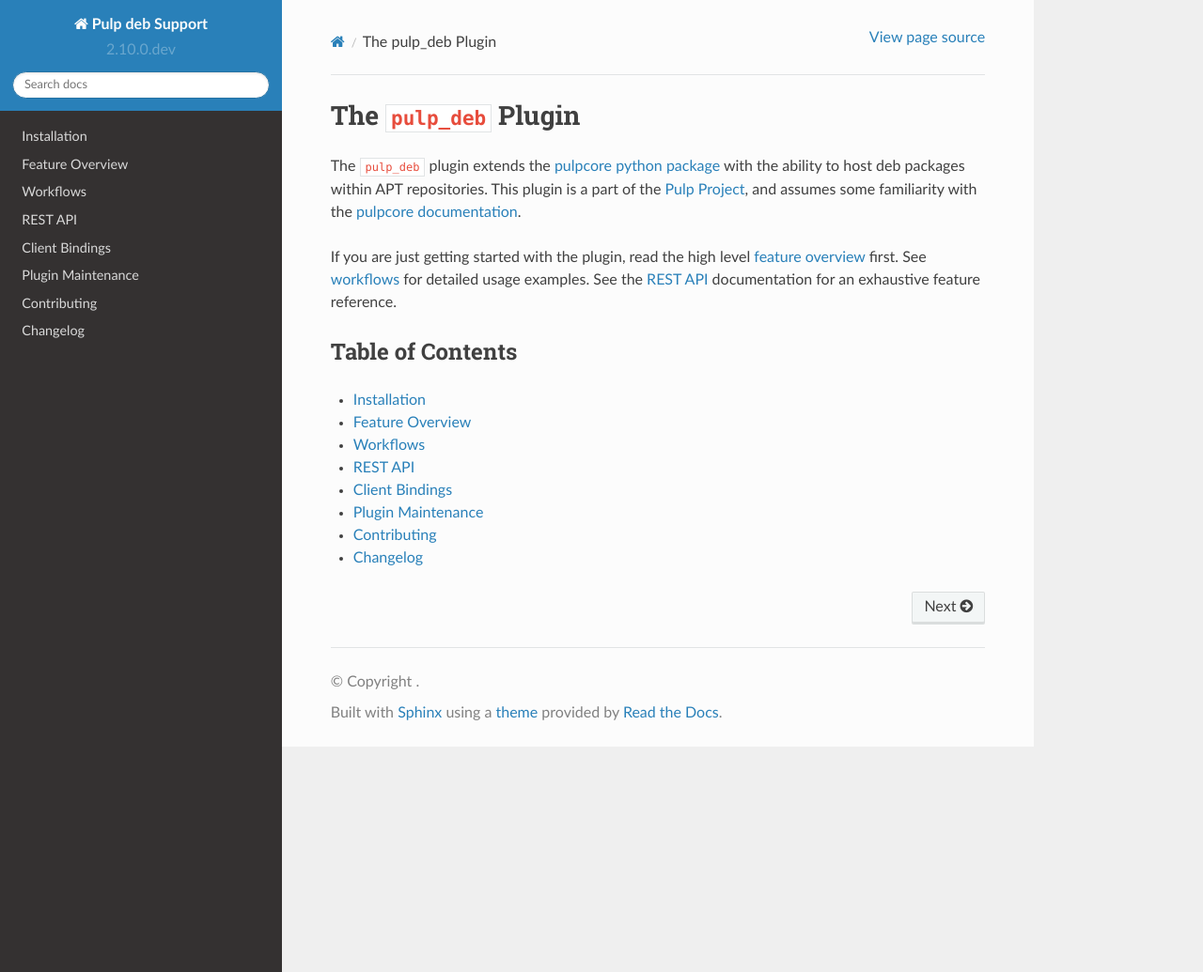
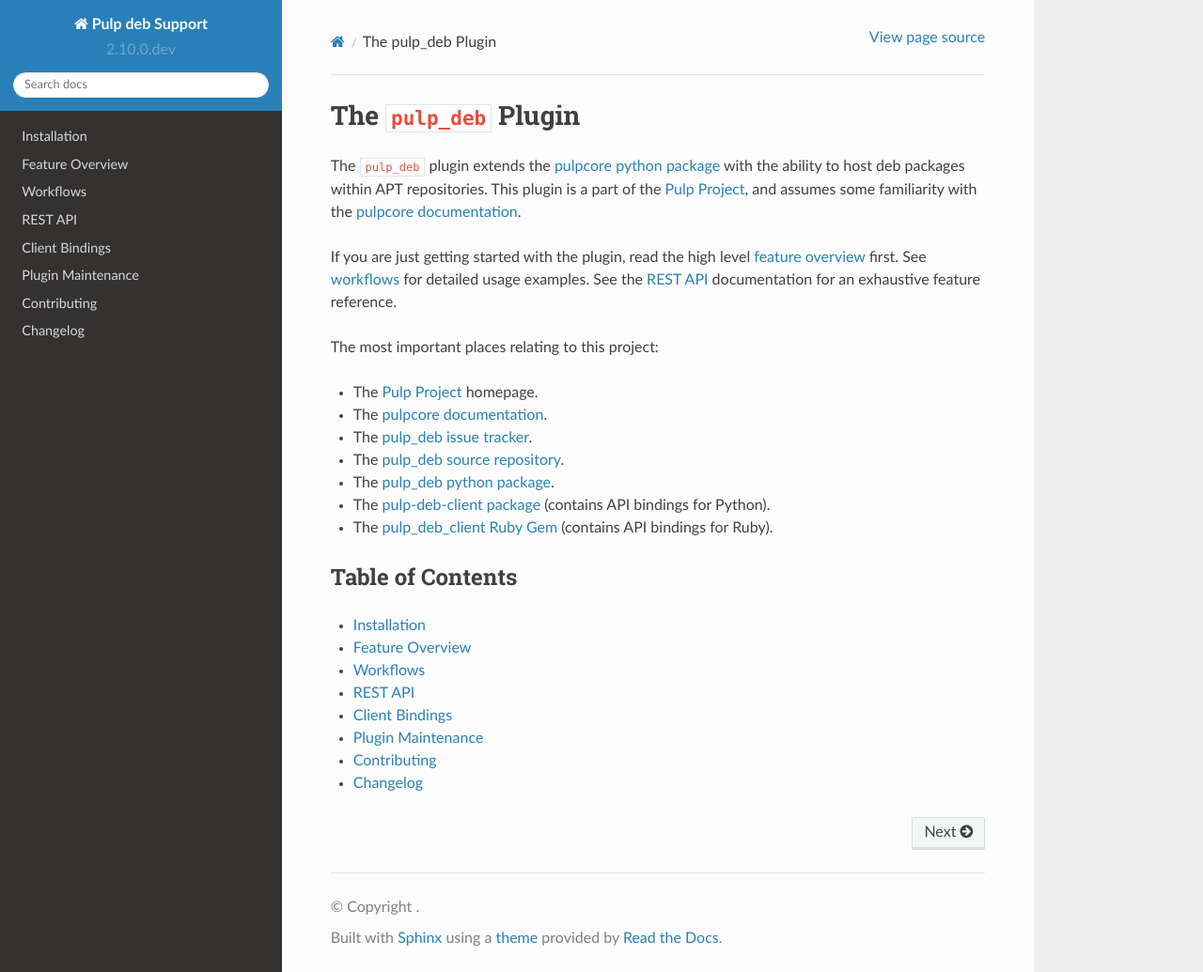
Before and after one commit to pulp/pulp_deb, a Sphinx documentation site: the page built from docs/index.rst, in a window 1280 px wide and 1035 px high. Shown: the whole window at 94% size. Built offline with Sphinx 7.4.7 and the Read the Docs theme 2.0.0, drawn with Linux system fonts in a browser that asks for light colours.

Commit message:
Add a list of the most important URLs to the docs
[noissue]

```diff
--- a/docs/external_references.rst
+++ b/docs/external_references.rst
@@ -10,6 +10,8 @@
    https://docs.pulpproject.org/installation/index.html
 .. _pulpcore plugin API deprecation policy:
    https://docs.pulpproject.org/pulpcore/plugins/plugin-writer/concepts/index.html#plugin-api-stability-and-deprecation-policy
+.. _pulp_deb issue tracker:
+   https://pulp.plan.io/projects/pulp_deb/issues/
 .. _pulp_deb milestone:
    https://pulp.plan.io/projects/pulp_deb/roadmap
 .. _pulpcore release guide:
@@ -36,6 +38,8 @@
    https://openapi-generator.tech/docs/generators
 .. _try OpenAPI generator:
    https://openapi-generator.tech/#try
+.. _pulp_deb source repository:
+   https://github.com/pulp/pulp_deb
 .. _signing service setup script:
    https://github.com/pulp/pulp_deb/blob/main/pulp_deb/tests/functional/setup_signing_service.py
 .. _signing service script example:
--- a/docs/index.rst
+++ b/docs/index.rst
@@ -9,6 +9,16 @@ This plugin is a part of the `Pulp Project`_, and assumes some familiarity with
 If you are just getting started with the plugin, read the high level :ref:`feature overview <feature_overview>` first.
 See :ref:`workflows <workflows>` for detailed usage examples.
 See the :ref:`REST API <rest_api>` documentation for an exhaustive feature reference.
+
+The most important places relating to this project:
+
+* The `Pulp Project`_ homepage.
+* The `pulpcore documentation`_.
+* The `pulp_deb issue tracker`_.
+* The `pulp_deb source repository`_.
+* The `pulp_deb python package`_.
+* The `pulp-deb-client package`_ (contains API bindings for Python).
+* The `pulp_deb_client Ruby Gem`_ (contains API bindings for Ruby).
 
 
 Table of Contents
```
